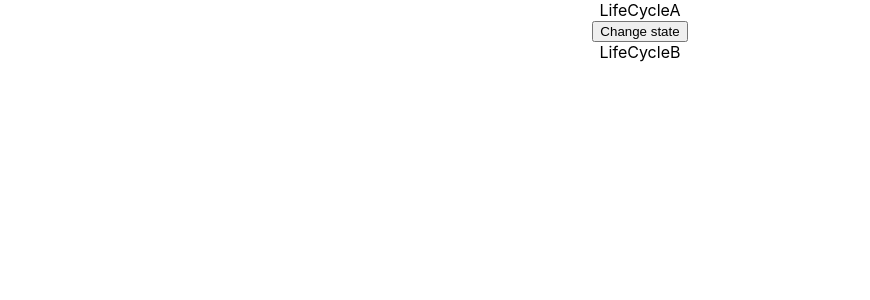
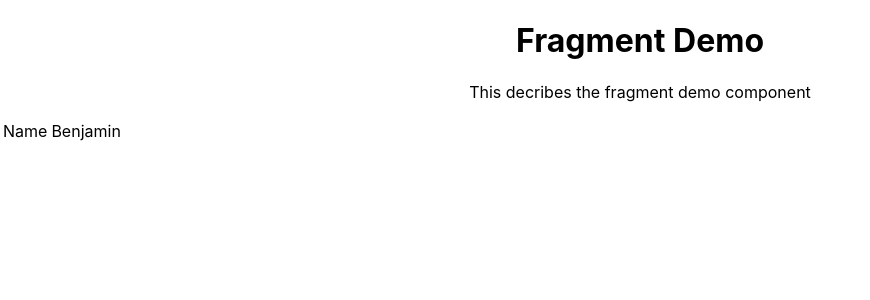
Before and after one commit to m6code/reactjs_tutorial_for_beginners_youtube, a React (Create React App) app in the folder hello-world/: page / in a window 1280 px wide. Shown: the top 300 px of the page, without its empty margins (0-870 px from the left). Built offline with nearby package versions, Linux system fonts and the light colour scheme.

Commit message:
Fragments

```diff
--- a/hello-world/src/App.js
+++ b/hello-world/src/App.js
@@ -38,8 +38,12 @@ import './appStyles.css';
 import styles from './appStyles.module.css';
 // eslint-disable-next-line
 import Form from './components/Form';
+// eslint-disable-next-line
+import LifeCycleA from './components/LifeCycleA'
 // eslint-disable-nextline
-import LifeCycleA from './components/LifeCycleA'
+import FragmentDemo from './components/FragmentDemo'
+// eslint-disable-nextline
+import Table from './components/Table'
 
 // function App() {
 //   return (
@@ -54,9 +58,10 @@ class App extends Component{
     return (
       <div className="App">
 
-
-      <LifeCycleA />
-      {/* <Form/>
+      <FragmentDemo />
+      <Table/>
+      {/* <LifeCycleA />
+      <Form/>
       <Stylesheet primary={true}/>
       <Inline/>
       <h1 className='error'>Error</h1>
--- /dev/null
+++ b/hello-world/src/components/Columns.js
@@ -0,0 +1,12 @@
+import React from 'react'
+
+function Columns() {
+	return (
+		<React.Fragment>
+			<td>Name</td>
+			<td>Benjamin</td>
+		</React.Fragment>
+	)
+}
+
+export default Columns
--- /dev/null
+++ b/hello-world/src/components/FragmentDemo.js
@@ -0,0 +1,14 @@
+import React from 'react'
+
+function FragmentDemo() {
+	return (
+		<React.Fragment>
+			<h1>
+				Fragment Demo
+			</h1>
+			<p>This decribes the fragment demo component</p>
+		</React.Fragment>
+	)
+}
+
+export default FragmentDemo
--- a/hello-world/src/components/LifeCycleA.js
+++ b/hello-world/src/components/LifeCycleA.js
@@ -1,4 +1,5 @@
 import React from 'react'
+// eslint-disable-nextline
 import LifeCycleB from './LifeCycleB'
 
 class LifeCycleA extends React.Component {
--- /dev/null
+++ b/hello-world/src/components/Table.js
@@ -0,0 +1,16 @@
+import React from 'react'
+import Columns from './Columns'
+
+function Table() {
+	return (
+		<table>
+			<tbody>
+				<tr>
+					<Columns/>
+				</tr>
+			</tbody>
+		</table>
+	)
+}
+
+export default Table
```
Also changed, not shown: 1 other file (tests, documents, lock files or other folders).
